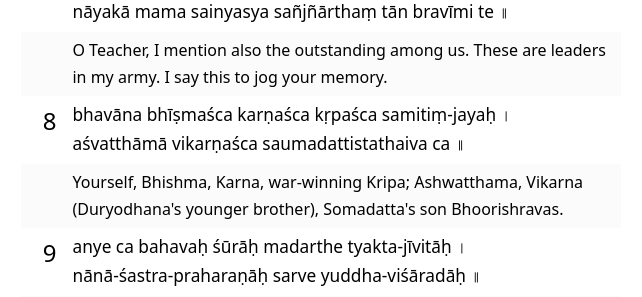
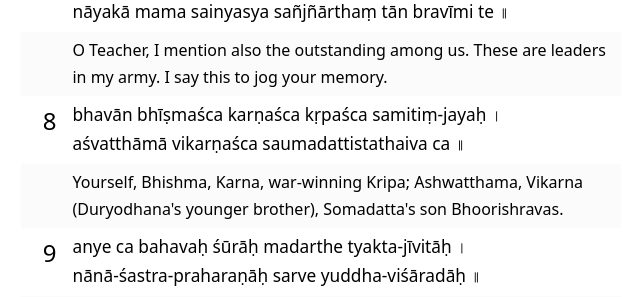
Before and after one commit to prawipra/gs_stage, a Jekyll site: the page built from eng/1.md, in a window 1280 px wide and 900 px high, scrolled down 1131 px. Shown: the part 157-454 px from the top of the window, without its empty margins (319-961 px from the left). Built offline with Jekyll 4.4.1, drawn with Linux system fonts in a browser that asks for light colours.

Commit message:
Fix spelling in Verse 1.8

```diff
--- a/_data/eng/v1.yml
+++ b/_data/eng/v1.yml
@@ -27,7 +27,7 @@
     nāyakā mama sainyasya sañjñārthaṃ tān bravīmi te ॥
 
 8: |-
-    bhavāna bhīṣmaśca karṇaśca kṛpaśca samitiṃ-jayaḥ ।
+    bhavān bhīṣmaśca karṇaśca kṛpaśca samitiṃ-jayaḥ ।
     aśvatthāmā vikarṇaśca saumadattistathaiva ca ॥
 
 9: |-
--- a/_data/hin/v1.yml
+++ b/_data/hin/v1.yml
@@ -27,7 +27,7 @@
     नायका मम सैन्यस्य संज्ञार्थं तान् ब्रवीमि ते ॥
 
 8: |-
-    भवान भीष्मश्च कर्णश्च कृपश्च समितिं-जयः ।
+    भवान् भीष्मश्च कर्णश्च कृपश्च समितिं-जयः ।
     अश्वत्थामा विकर्णश्च सौमदत्तिस्तथैव च ॥
 
 9: |-
--- a/_data/kan/v1.yml
+++ b/_data/kan/v1.yml
@@ -27,7 +27,7 @@
     ನಾಯಕಾ ಮಮ ಸೈನ್ಯಸ್ಯ ಸಂಜ್ಞಾರ್ಥಂ ತಾನ್ ಬ್ರವೀಮಿ ತೇ ॥
 
 8: |-
-    ಭವಾನ ಭೀಷ್ಮಶ್ಚ ಕರ್ಣಶ್ಚ ಕೃಪಶ್ಚ ಸಮಿತಿಂ-ಜಯಃ ।
+    ಭವಾನ್ ಭೀಷ್ಮಶ್ಚ ಕರ್ಣಶ್ಚ ಕೃಪಶ್ಚ ಸಮಿತಿಂ-ಜಯಃ ।
     ಅಶ್ವತ್ಥಾಮಾ ವಿಕರ್ಣಶ್ಚ ಸೌಮದತ್ತಿಸ್ತಥೈವ ಚ ॥
 
 9: |-
--- a/_data/tam/v1.yml
+++ b/_data/tam/v1.yml
@@ -27,7 +27,7 @@
     நாயகா மம ஸைன்யஸ்ய ஸஞ்ஜ்ஞார்த²ம்ʼ தான் ப்³ரவீமி தே ॥
 
 8: |-
-    ப⁴வான பீ⁴ஷ்மஶ்ச கர்ணஶ்ச க்ருʼபஶ்ச ஸமிதிம்ʼ-ஜய꞉ ।
+    ப⁴வான் பீ⁴ஷ்மஶ்ச கர்ணஶ்ச க்ருʼபஶ்ச ஸமிதிம்ʼ-ஜய꞉ ।
     அஶ்வத்தா²மா விகர்ணஶ்ச ஸௌமத³த்திஸ்ததை²வ ச ॥
 
 9: |-
--- a/_data/tel/v1.yml
+++ b/_data/tel/v1.yml
@@ -27,7 +27,7 @@
     నాయకా మమ సైన్యస్య సంజ్ఞార్థం తాన్ బ్రవీమి తే ॥
 
 8: |-
-    భవాన భీష్మశ్చ కర్ణశ్చ కృపశ్చ సమితిం-జయః ।
+    భవాన్ భీష్మశ్చ కర్ణశ్చ కృపశ్చ సమితిం-జయః ।
     అశ్వత్థామా వికర్ణశ్చ సౌమదత్తిస్తథైవ చ ॥
 
 9: |-
```
